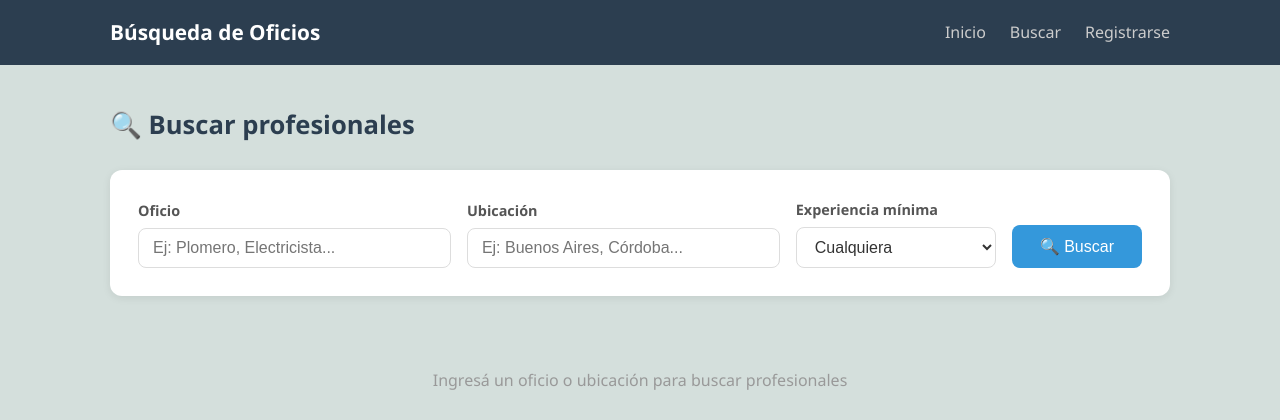
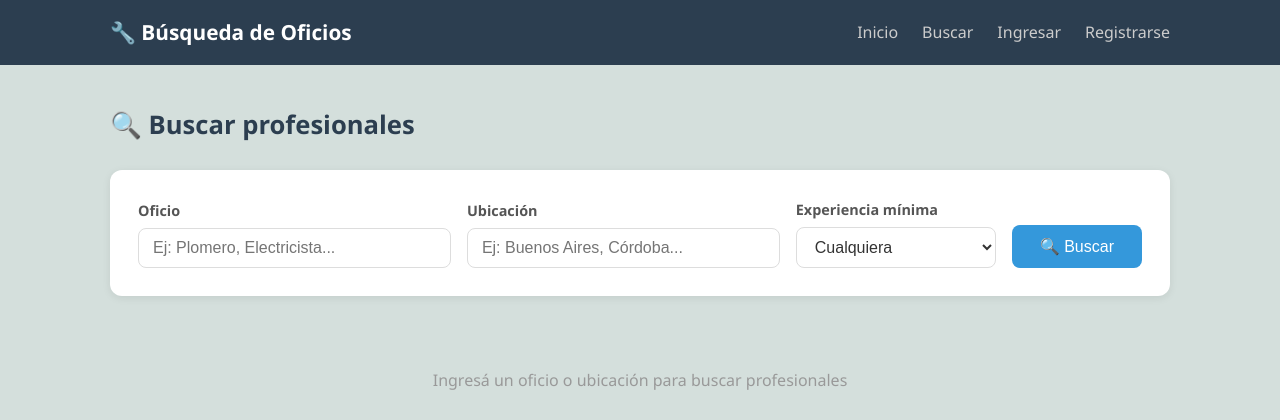
Before and after one commit to MartinSanche/sistema-busqueda-oficios, a Flask app: page /buscar in a window 1280 px wide. Shown: the top 420 px of the page. Run offline with Flask 3, Linux system fonts and the light colour scheme.

Commit message:
Actualizar base.html con estado de sesión

```diff
--- a/app/templates/base.html
+++ b/app/templates/base.html
@@ -11,11 +11,16 @@
     <!-- NAVEGACIÓN -->
     <nav class="navbar">
         <div class="container">
-            <a href="/" class="navbar-brand">Búsqueda de Oficios</a>
+            <a href="/" class="navbar-brand">🔧 Búsqueda de Oficios</a>
             <ul class="navbar-menu">
                 <li><a href="/">Inicio</a></li>
                 <li><a href="/buscar">Buscar</a></li>
-                <li><a href="/registro">Registrarse</a></li>
+                {% if current_user.is_authenticated %}
+                    <li><a href="/mi-perfil">👤 {{ current_user.nombre }}</a></li>
+                {% else %}
+                    <li><a href="/login">Ingresar</a></li>
+                    <li><a href="/registro">Registrarse</a></li>
+                {% endif %}
             </ul>
         </div>
     </nav>
```
